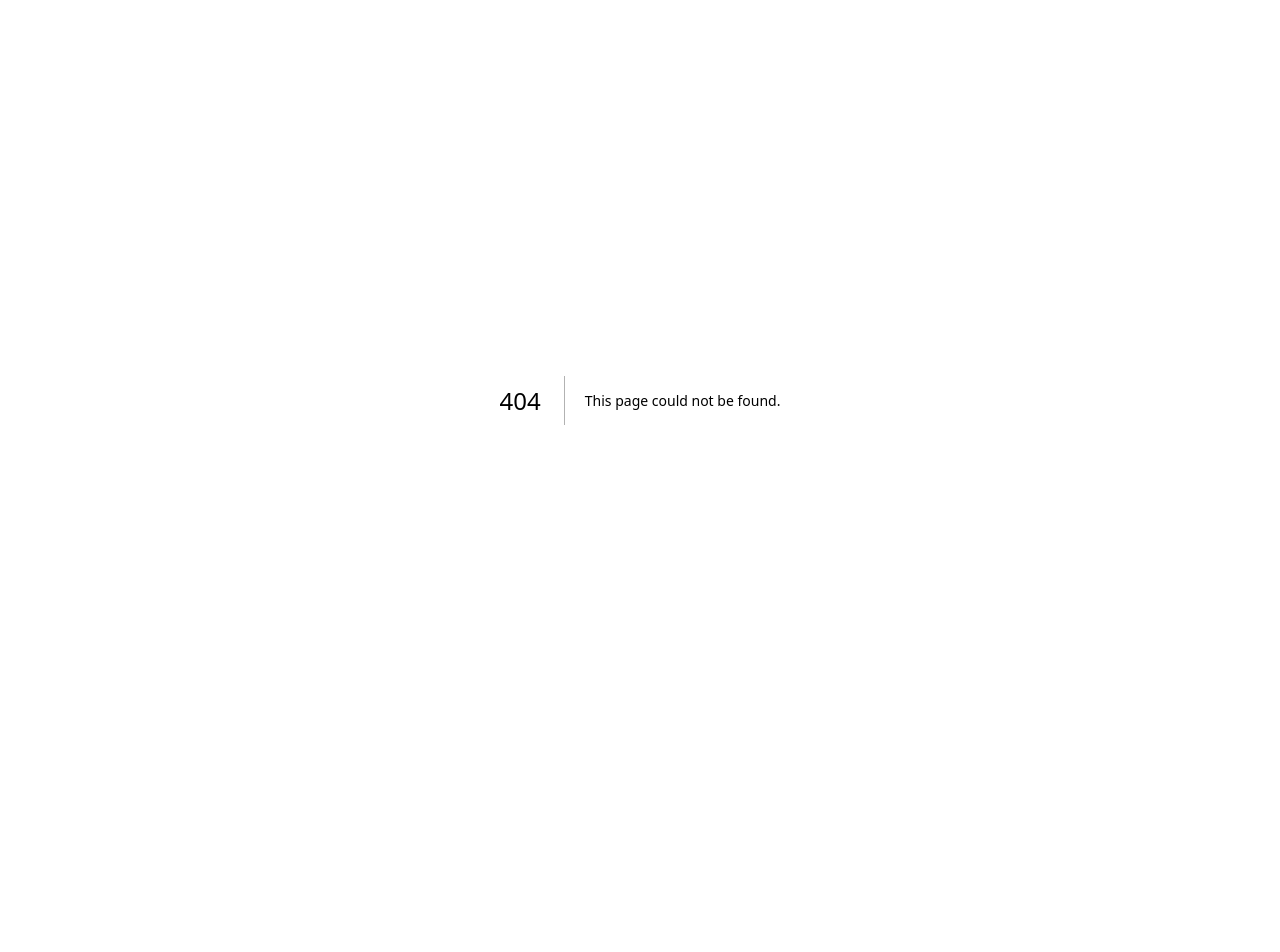
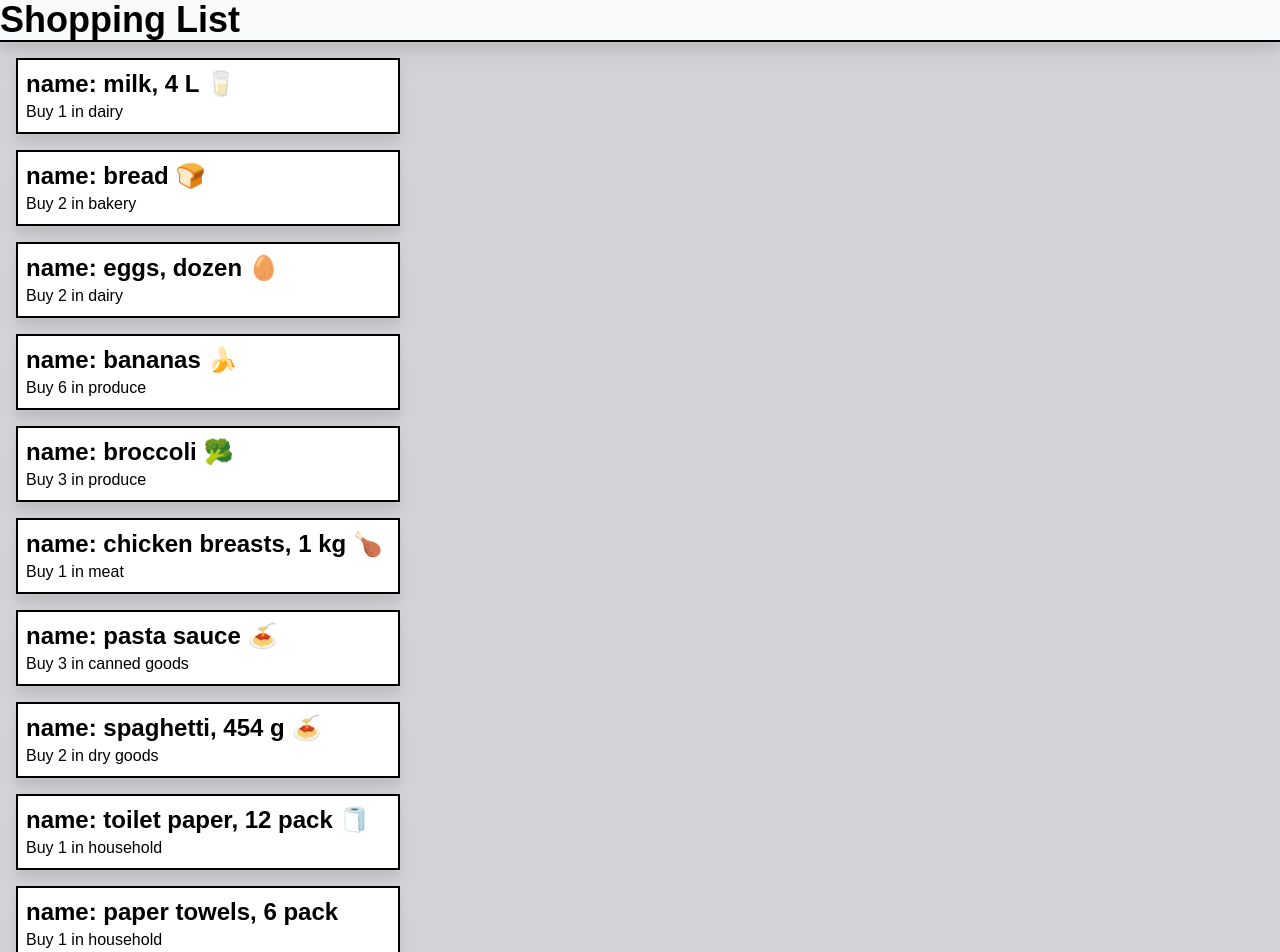
Before and after one commit to tienphap1405/cprg306-assignments, a Next.js app: page /week-3 in a window 1280 px wide. Before the commit this address had no page. Shown: the top 952 px of the page. Before the commit the page ends 800 px from the top, so only its background shows below. Built offline with nearby package versions, Linux system fonts and the light colour scheme.

Commit message:
Add week 3 assignment
Update main page and main layout title.
Update week 3 assignment and add 3 components to the new folder

```diff
--- a/app/layout.js
+++ b/app/layout.js
@@ -13,7 +13,7 @@
 });
 
 export const metadata = {
-  title: "Create Next App",
+  title: "Shopping List",
   description: "Generated by create next app",
 };
 
--- a/app/page.js
+++ b/app/page.js
@@ -4,7 +4,8 @@
   return(
     <div>
       <h1>CPRG 306: Web Development 2 - Assignments</h1>
-      <Link href={"/week-2"}>Link to week-2 page</Link>
+      <p><Link href={"/week-2"}>Link to week-2 page</Link></p>
+      <p><Link href={"/week-3"}>Link to week-3 page</Link></p>
     </div>
   );
 }
--- /dev/null
+++ b/app/week-3/item-list.js
@@ -0,0 +1,141 @@
+import Item from "./item";
+export default function ItemList(){
+    const item1 = {
+        name: "milk, 4 L 🥛",
+        quantity: 1,
+        category: "dairy",
+      };
+
+      const item2 = {
+        name: "bread 🍞",
+        quantity: 2,
+        category: "bakery",
+      };
+
+      const item3 = {
+        name: "eggs, dozen 🥚",
+        quantity: 2,
+        category: "dairy",
+      };
+
+      const item4 = {
+        name: "bananas 🍌",
+        quantity: 6,
+        category: "produce",
+      };
+
+      const item5 = {
+        name: "broccoli 🥦",
+        quantity: 3,
+        category: "produce",
+      };
+
+      const item6 = {
+        name: "chicken breasts, 1 kg 🍗",
+        quantity: 1,
+        category: "meat",
+      };
+
+      const item7 = {
+        name: "pasta sauce 🍝",
+        quantity: 3,
+        category: "canned goods",
+      };
+
+      const item8 = {
+        name: "spaghetti, 454 g 🍝",
+        quantity: 2,
+        category: "dry goods",
+      };
+
+      const item9 = {
+        name: "toilet paper, 12 pack 🧻",
+        quantity: 1,
+        category: "household",
+      };
+
+      const item10 = {
+        name: "paper towels, 6 pack",
+        quantity: 1,
+        category: "household",
+      };
+
+      const item11 = {
+        name: "dish soap 🍽️",
+        quantity: 1,
+        category: "household",
+      };
+
+      const item12 = {
+        name: "hand soap 🧼",
+        quantity: 4,
+        category: "household",
+      };
+
+    return(
+        <main>
+            <Item
+                name = {item1.name}
+                quantity = {item1.quantity}
+                category = {item1.category}
+            />
+            <Item
+                name = {item2.name}
+                quantity = {item2.quantity}
+                category = {item2.category}
+            />
+            <Item
+                name = {item3.name}
+                quantity = {item3.quantity}
+                category = {item3.category}
+            />
+            <Item
+                name = {item4.name}
+                quantity = {item4.quantity}
+                category = {item4.category}
+            />
+            <Item
+                name = {item5.name}
+                quantity = {item5.quantity}
+                category = {item5.category}
+            />
+            <Item
+                name = {item6.name}
+                quantity = {item6.quantity}
+                category = {item6.category}
+            />
+            <Item
+                name = {item7.name}
+                quantity = {item7.quantity}
+                category = {item7.category}
+            />
+            <Item
+                name = {item8.name}
+                quantity = {item8.quantity}
+                category = {item8.category}
+            />
+            <Item
+                name = {item9.name}
+                quantity = {item9.quantity}
+                category = {item9.category}
+            />
+            <Item
+                name = {item10.name}
+                quantity = {item10.quantity}
+                category = {item10.category}
+            />
+            <Item
+                name = {item11.name}
+                quantity = {item11.quantity}
+                category = {item11.category}
+            />
+            <Item
+                name = {item12.name}
+                quantity = {item12.quantity}
+                category = {item12.category}
+            />
+
+
+        </main>
+    );
+}
--- /dev/null
+++ b/app/week-3/item.js
@@ -0,0 +1,9 @@
+export default function Item(props){
+    let {name, quantity, category} = props;
+    return(
+        <ul className="text-black bg-white p-2 m-4 drop-shadow-xl max-w-sm border-black border-2">
+            <li className="font-bold text-2xl ">name: {name}</li>
+            <li>Buy {quantity} in {category}</li>
+        </ul>
+    );
+}
--- /dev/null
+++ b/app/week-3/page.js
@@ -0,0 +1,11 @@
+import Item from "./item";
+import ItemList from "./item-list";
+
+export default function Page(){
+    return(
+        <main className="bg-zinc-300">
+            <h1 className="font-extrabold text-4xl drop-shadow-xl text-black bg-slate-50 border-black border-b-2">Shopping List</h1>
+            <ItemList></ItemList>
+        </main>
+    );
+}
```
